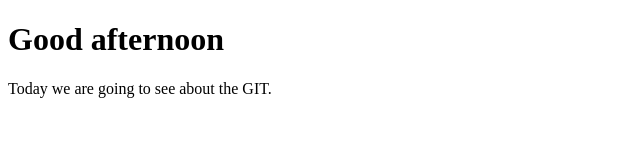
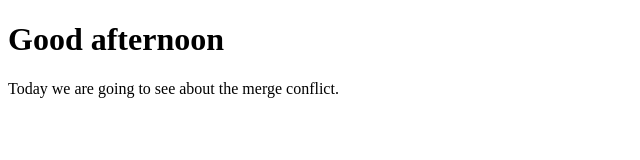
Before and after one commit to Boobathi776/Git-Presentation, a plain HTML site: page dev/index.html in a window 1280 px wide. Shown: the full height of the page, 0-640 px from the left. Drawn offline with Linux system fonts and the light colour scheme.

Commit message:
all the files include master branch files and index file chnage

```diff
--- a/dev/index.html
+++ b/dev/index.html
@@ -7,6 +7,6 @@
 </head>
 <body>
     <h1>Good afternoon</h1>
-    <p>Today we are going to see about the GIT.</p>
+    <p>Today we are going to see about the merge conflict.</p>
 </body>
 </html>
```
Also changed, not shown: master/contact-page.html (added), master/durai.txt (added), master/git1.css (added), master/git2.css (added), master/hero-page.html (added), master/push.txt (added).
